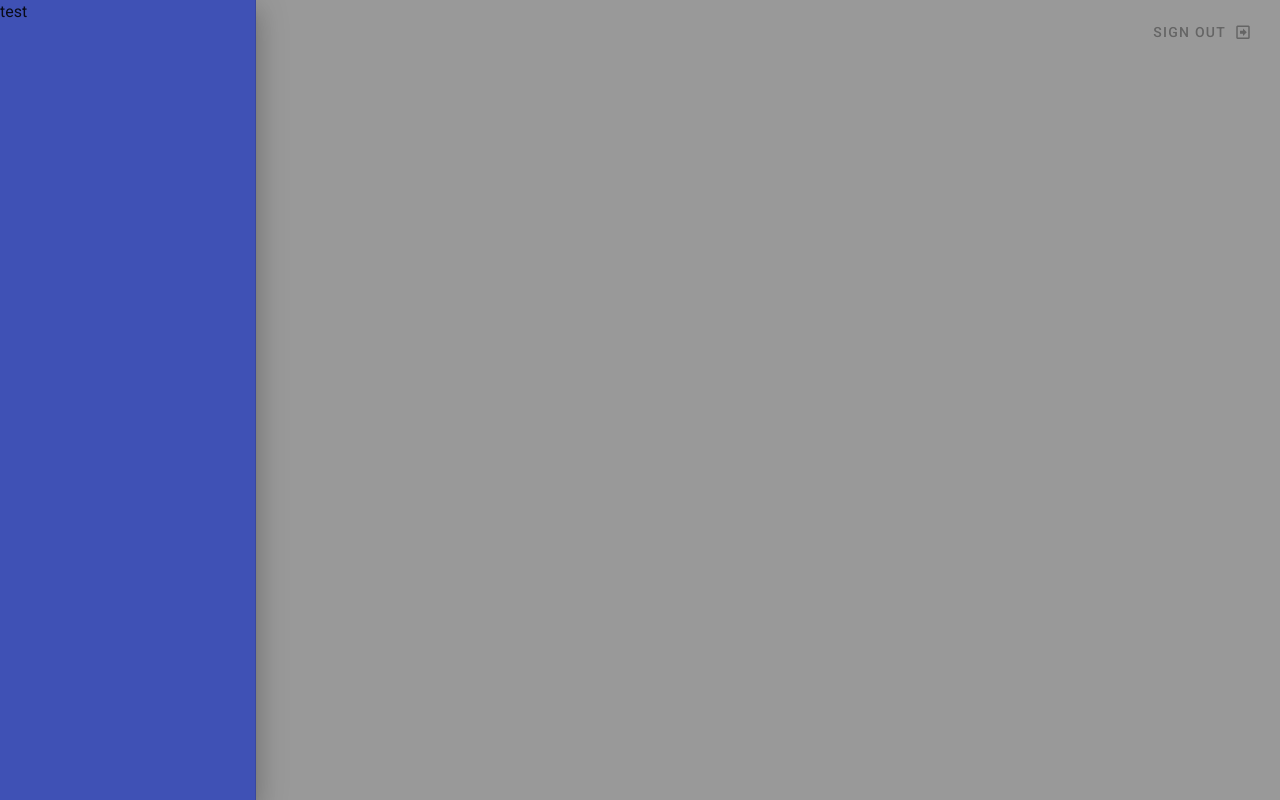
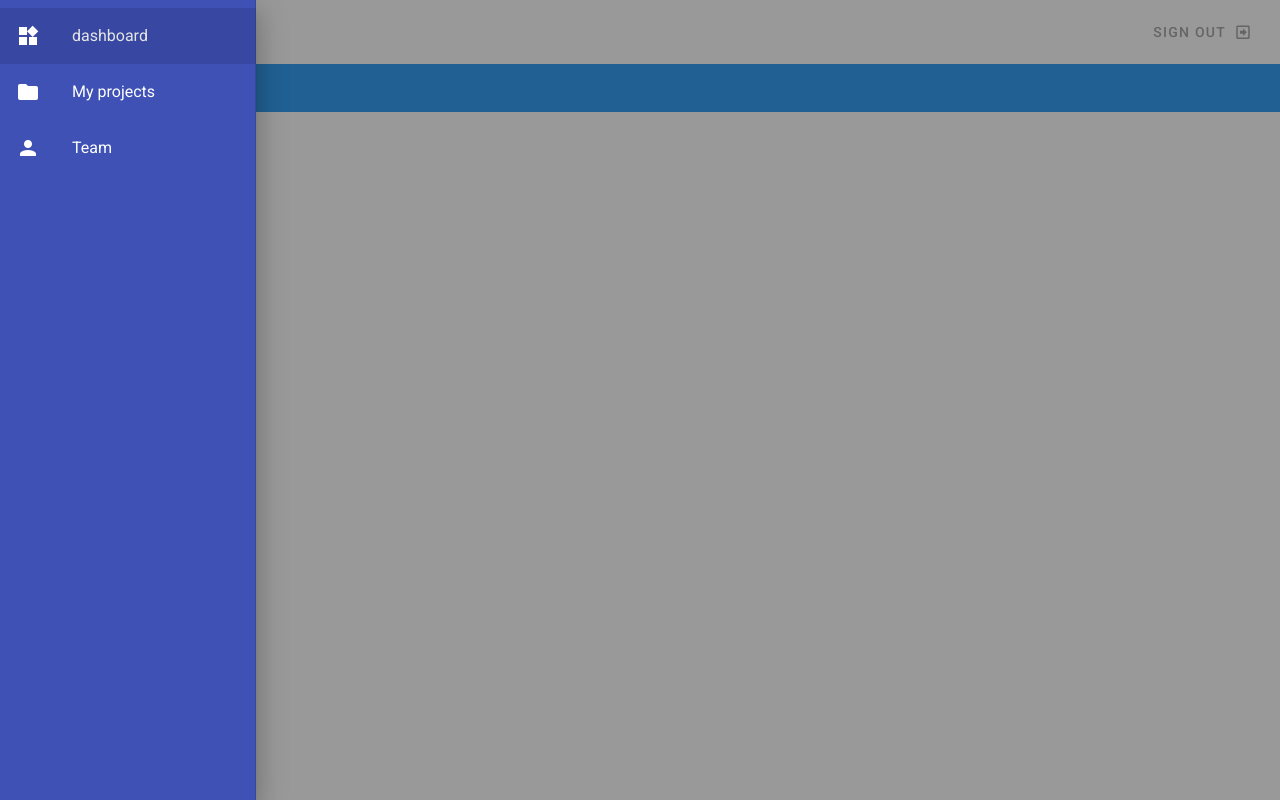
Before and after one commit to Nishant-Pall/Vuetify-todo, a Vue app: page / in a window 1280 px wide. Both pictures are taken after a click on the button 28 px from the left and 32 px from the top of the page. Built offline with nearby package versions, Linux system fonts and the light colour scheme.

Commit message:
Create list in nav

```diff
--- a/src/components/Navbar.vue
+++ b/src/components/Navbar.vue
@@ -16,8 +16,24 @@
 			</v-btn>
 		</v-toolbar>
 
-		<v-navigation-drawer temporary app class="indigo" v-model="drawer">
-			<p>test</p>
+		<v-navigation-drawer class="indigo" v-model="drawer" app temporary>
+			<v-list>
+				<v-list-item
+					v-for="link in links"
+					:key="link.text"
+					router
+					:to="link.route"
+				>
+					<v-list-item-icon>
+						<v-icon class="white--text">mdi-{{ link.icon }}</v-icon>
+					</v-list-item-icon>
+					<v-list-item-content>
+						<v-list-item-title class="white--text">
+							{{ link.text }}
+						</v-list-item-title>
+					</v-list-item-content>
+				</v-list-item>
+			</v-list>
 		</v-navigation-drawer>
 	</nav>
 </template>
@@ -26,6 +42,11 @@ export default {
 	data() {
 		return {
 			drawer: false,
+			links: [
+				{ icon: "widgets", text: "dashboard", route: "/" },
+				{ icon: "folder", text: "My projects", route: "/projects" },
+				{ icon: "account", text: "Team", route: "/team" },
+			],
 		};
 	},
 };
--- a/src/plugins/vuetify.js
+++ b/src/plugins/vuetify.js
@@ -4,4 +4,10 @@ import Vuetify from 'vuetify/lib/framework';
 Vue.use(Vuetify);
 
 export default new Vuetify({
+	theme: {
+		primary: 'blue',
+		success: 'green',
+		info: 'blue',
+		error: 'red',
+	}
 });
--- a/src/views/HomeView.vue
+++ b/src/views/HomeView.vue
@@ -1,7 +1,7 @@
 <!-- they don't work now apparently -->
 <template>
 	<div class="home">
-		<h1>Home page</h1>
+		<h1 class="info">Home page</h1>
 	</div>
 </template>
 
```
